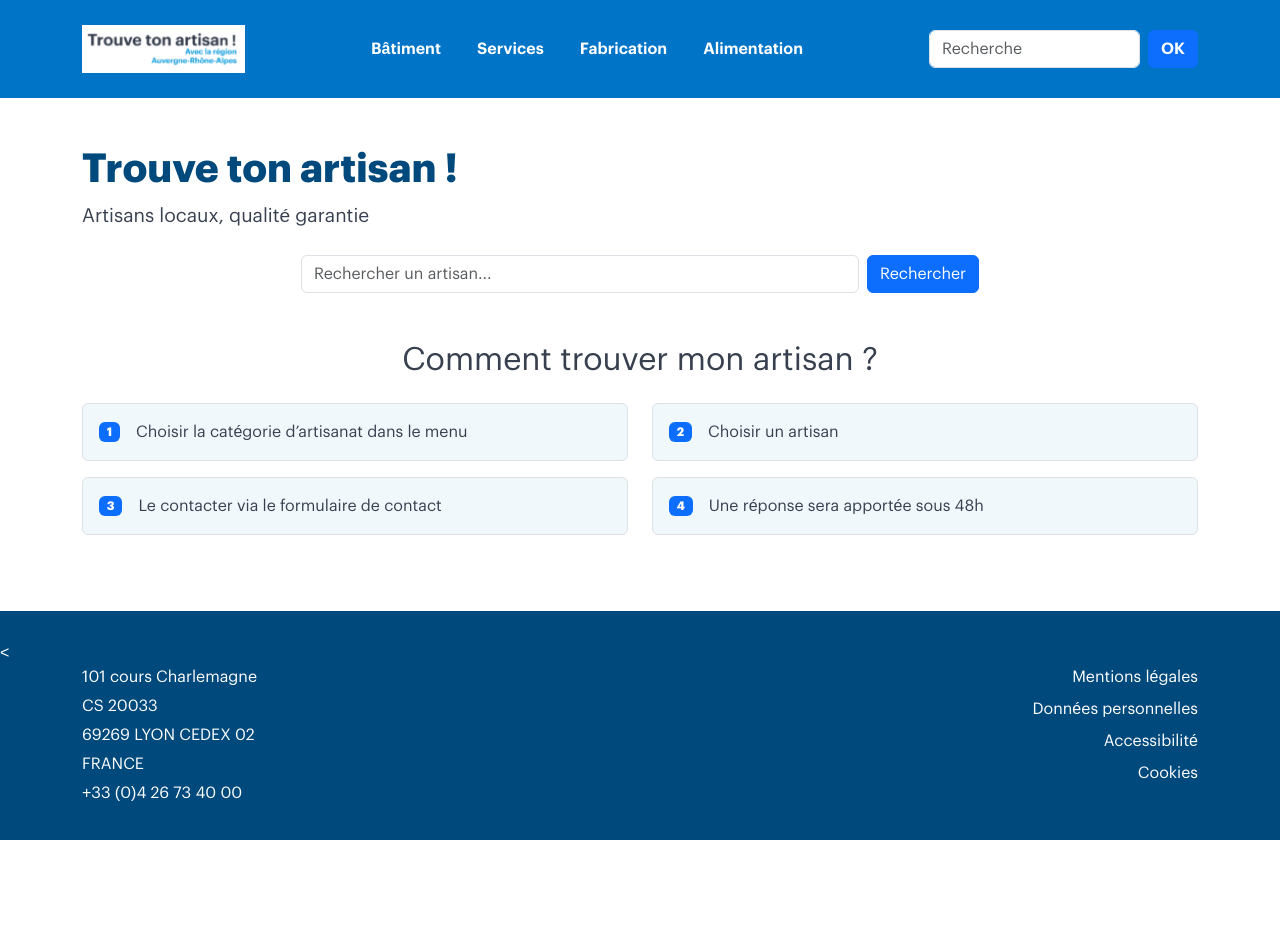
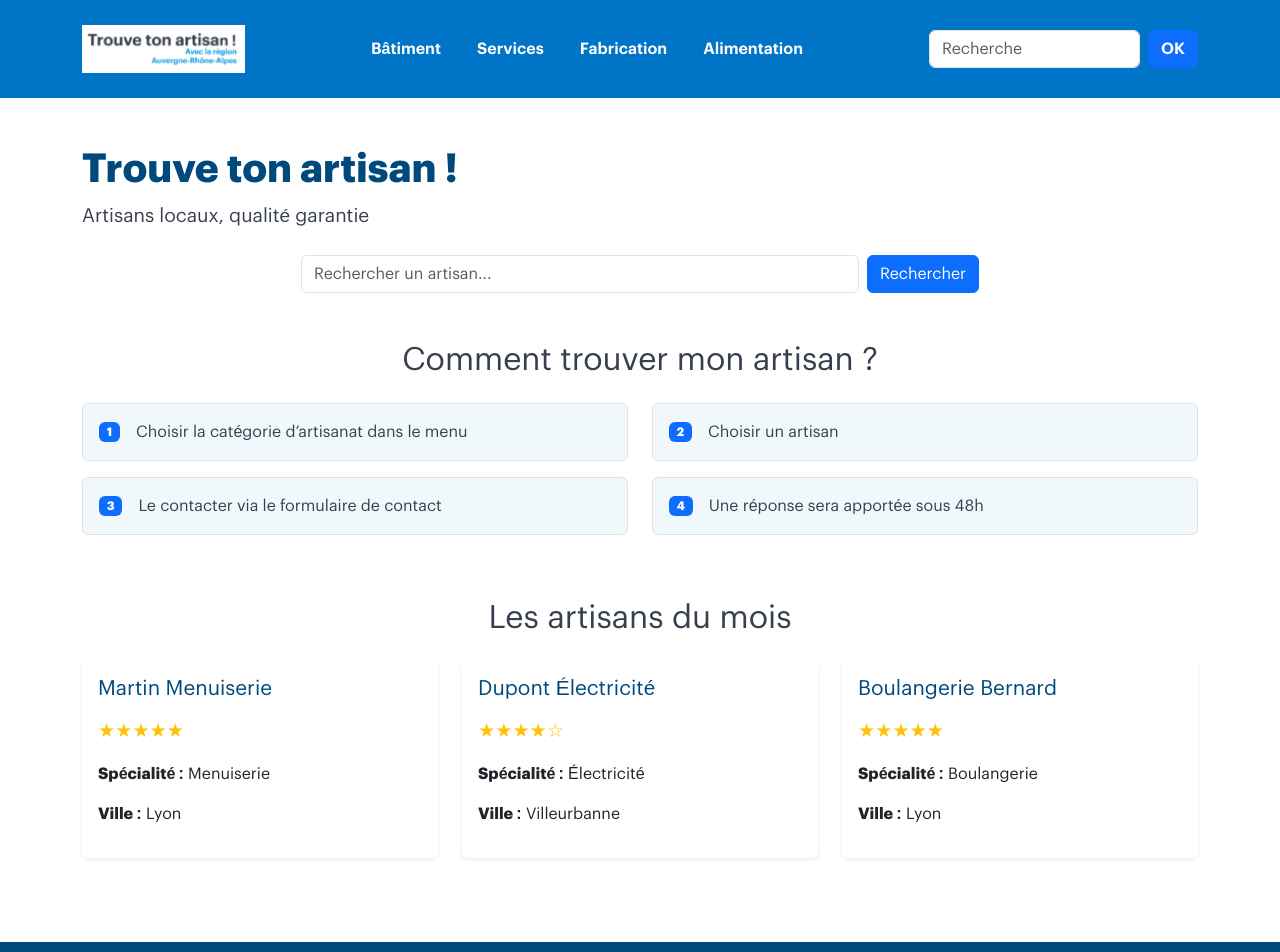
Before and after one commit to Lindsay-Renelle/trouve-ton-artisan, an Angular app: page / in a window 1280 px wide. Shown: the top 952 px of the page. Before the commit the page ends 840 px from the top, so only its background shows below. Built offline with nearby package versions, Linux system fonts and the light colour scheme.

Commit message:
Rectification de home

```diff
--- a/src/app/page/home/home.html
+++ b/src/app/page/home/home.html
@@ -1,4 +1,4 @@
-<!-- ===== SECTION HERO ===== -->
+<!-- SECTION HERO -->
 <section class="hero container mt-5">
 
   <!-- Titre principal -->
@@ -27,7 +27,7 @@
 </section>
 
 
-<!-- ===== SECTION ÉTAPES ===== -->
+<!-- SECTION ÉTAPES -->
 <section class="etapes container mt-5">
 
   <!-- Titre de section -->
@@ -55,3 +55,84 @@
 
   </div>
 </section>
+
+<!-- SECTION ARTISANS DU MOIS -->
+<section class="artisans container mt-5">
+
+  <!-- Titre de section -->
+  <h2 class="text-center mb-4">Les artisans du mois</h2>
+
+  <!-- Ligne Bootstrap -->
+  <div class="row">
+
+    <!-- CARTE 1 -->
+    <div class="col-md-4 mb-4">
+
+      <div class="card h-100 shadow-sm">
+
+        <!-- Corps de carte -->
+        <div class="card-body">
+
+          <!-- Nom -->
+          <h3 class="card-title">Martin Menuiserie</h3>
+
+          <!-- Note -->
+          <p class="text-warning">★★★★★</p>
+
+          <!-- Spécialité -->
+          <p><strong>Spécialité :</strong> Menuiserie</p>
+
+          <!-- Ville -->
+          <p><strong>Ville :</strong> Lyon</p>
+
+        </div>
+
+      </div>
+
+    </div>
+
+    <!-- CARTE 2 -->
+    <div class="col-md-4 mb-4">
+
+      <div class="card h-100 shadow-sm">
+
+        <div class="card-body">
+
+          <h3 class="card-title">Dupont Électricité</h3>
+
+          <p class="text-warning">★★★★☆</p>
+
+          <p><strong>Spécialité :</strong> Électricité</p>
+
+          <p><strong>Ville :</strong> Villeurbanne</p>
+
+        </div>
+
+      </div>
+
+    </div>
+
+    <!-- CARTE 3 -->
+    <div class="col-md-4 mb-4">
+
+      <div class="card h-100 shadow-sm">
+
+        <div class="card-body">
+
+          <h3 class="card-title">Boulangerie Bernard</h3>
+
+          <p class="text-warning">★★★★★</p>
+
+          <p><strong>Spécialité :</strong> Boulangerie</p>
+
+          <p><strong>Ville :</strong> Lyon</p>
+
+        </div>
+
+      </div>
+
+    </div>
+
+  </div>
+
+</section>
--- a/src/app/page/home/home.scss
+++ b/src/app/page/home/home.scss
@@ -33,3 +33,43 @@ h1{
 .container {
   margin-top: 40px;
 }
+
+/* Artisans du mois */
+
+/* Carte artisan */
+.card {
+  border: none;
+  transition: 0.3s ease;
+}
+
+/* Effet hover */
+.card:hover {
+  transform: translateY(-5px);
+  box-shadow: 0 3px 10px rgba(0, 0, 0, 0.1);
+}
+
+/* Titre carte */
+.card-title {
+  color: #00497c;
+  font-size: 1.3rem;
+  margin-bottom: 15px;
+}
+
+/* Étoiles */
+.text-warning {
+  font-size: 1.2rem;
+}
+
+/*RESPONSIVE */
+
+@media screen and (max-width: 768px) {
+
+  .hero-title {
+    font-size: 2rem;
+  }
+
+  input {
+    width: 100% !important;
+  }
+
+}
```
